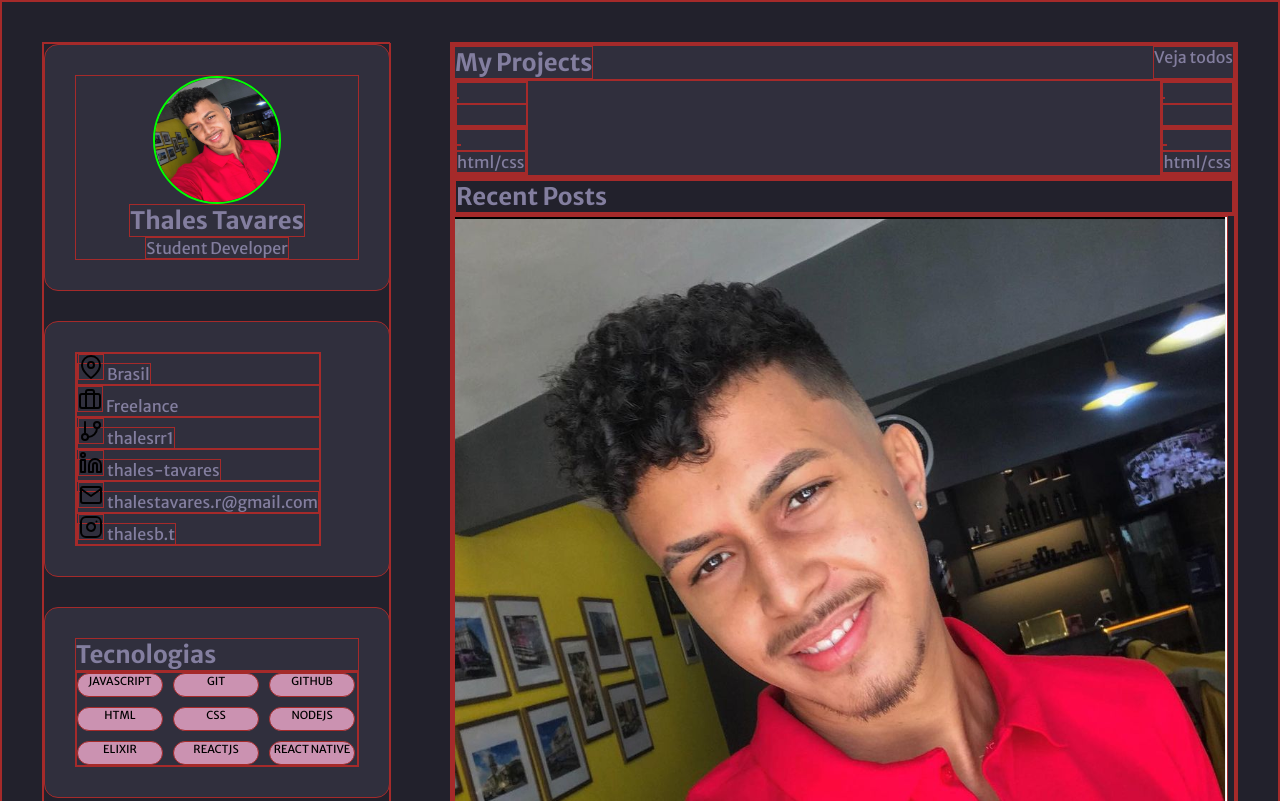
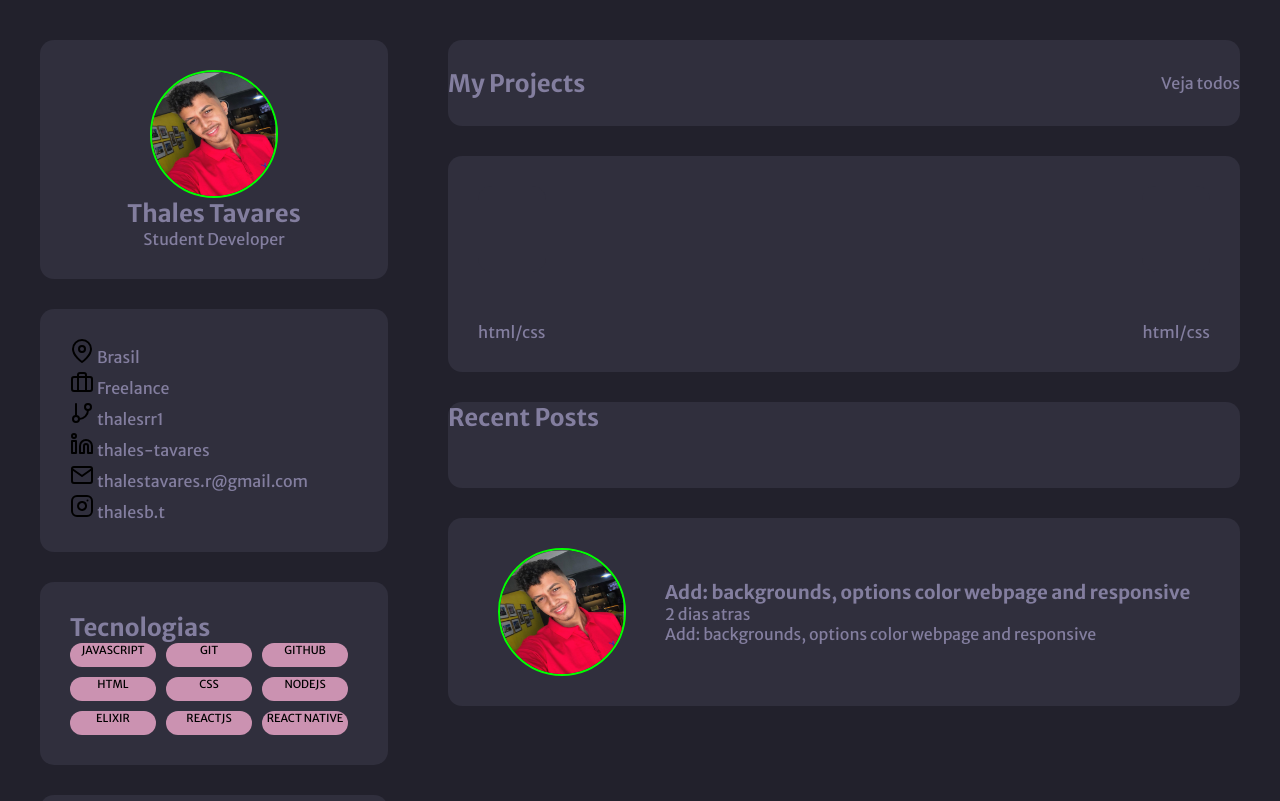
Before and after one commit to thalesrr1/portfolio-rktst, a plain HTML site: page index.html in a window 1280 px wide. Shown: the top 801 px of the page. Drawn offline with Linux system fonts and the light colour scheme.

Commit message:
Add: Acrescentando Recent Posts Fix: nomes de classes e organização do main no css

```diff
--- a/index.html
+++ b/index.html
@@ -17,7 +17,7 @@
         <div class="boxaside">
           <div class="boxprofile">
             <img
-              id="profile-img"
+              class="profile-img"
               src="Screenshot from 2022-10-24 23-34-19.png"
               alt="Image Profile"
               />
@@ -28,22 +28,28 @@
         <div class="boxaside links-profile">
           <ul>
             <li>
-              <a href="https://www.google.com.br/maps/@-20.9900844,-42.8589012,7z" target="_blank"><img src="assets/map-pin.svg"  alt="My Location"> Brasil</a>
+              <img src="assets/map-pin.svg"  alt="My Location">
+              <a href="https://www.google.com.br/maps/@-20.9900844,-42.8589012,7z" target="_blank">Brasil</a>
             </li>
             <li>
-              <img src="assets/briefcase.svg" alt="My Job"> Freelance
+              <img src="assets/briefcase.svg" alt="My Job">
+              <a>Freelance</a>
             </li>
             <li>
-              <a href="https://github.com/thalesrr1" target="_blank"><img src="assets/git-branch.svg"  alt="My Github"> thalesrr1</a>
+              <img src="assets/git-branch.svg"  alt="My Github">
+              <a href="https://github.com/thalesrr1" target="_blank">thalesrr1</a>
             </li>
             <li>
-              <a href="https://www.linkedin.com/in/thales-tavaress/" target="_blank"><img src="assets/linkedin.svg"  alt="My Linkedin"> thales-tavares</a>
+              <img src="assets/linkedin.svg"  alt="My Linkedin">
+              <a href="https://www.linkedin.com/in/thales-tavaress/" target="_blank"> thales-tavares</a>
             </li>
             <li>
-              <a href="mailto:thalestavares.r@gmail.com"><img src="assets/mail.svg"  alt="My Email"> thalestavares.r@gmail.com</a>
+              <img src="assets/mail.svg"  alt="My Email">
+              <a href="mailto:thalestavares.r@gmail.com">thalestavares.r@gmail.com</a>
             </li>
             <li>
-              <a href="http://instagram.com/thales" target="_blank"><img src="assets/instagram.svg"  alt="My Instagram"> thalesb.t</a>
+              <img src="assets/instagram.svg"  alt="My Instagram">
+              <a href="http://instagram.com/thales" target="_blank">thalesb.t</a>
             </li>
           </ul>
         </div>
@@ -93,11 +99,11 @@
     <!-- -->
     <main>
       <div class="boxmain">
-        <section class="bxm-projects">
-          <Header class="bxm-header">
+        <section id="bxm-projects">
+          <header class="bxm-header">
               <h2>My Projects</h2>
               <p>Veja todos</p>
-          </Header>
+          </header>
           <main class="bxm-mn">
             <div class="bxm-proj">
               <header class="bxm-mn-header">
@@ -130,22 +136,22 @@
                 </div>
             </div>
           </main><!--end main:bxm-mn-->
-        </section> <!--end section:bxm-projects-->
-        <section>
-          <div class="">
-            <Header class="">
+        </section> <!-- end section:bxm-projects -->
+        <section id="bxm-posts">
+            <Header>
               <h2>Recent Posts</h2>
             </Header>
-          </div>
-          <div class="">
-            <img src="Screenshot from 2022-10-24 23-34-19.png" alt="Image Profile">
+          <main>
+            <img
+            class="profile-img"
+            src="Screenshot from 2022-10-24 23-34-19.png" alt="Image Profile">
             <div>
               <h3>Add: backgrounds, options color webpage and responsive</h3>
               <p>2 dias atras</p>
               <p>Add: backgrounds, options color webpage and responsive</p>
             </div>
-          </div>
-        </section>
+          </main>
+        </section><!-- end section:bxm-posts -->
       </div> <!--end boxmain -->
     </main>
   </body>
--- a/style.css
+++ b/style.css
@@ -6,7 +6,7 @@
 }
 
 * {
-    border: 1px solid brown;
+    /* border: 1px solid brown; */
     margin: 0;
     padding: 0px;
     vertical-align: baseline;
@@ -15,14 +15,19 @@
     color: var(--text-color);
 }
 
-a:link, a:hover {
+a:link {
     color: inherit;
     text-decoration: none;
 }
 
-a:visited, a:active {
+
+a:visited {
+    color: var(--text-color);
+    text-decoration: none;
+}
+
+a:hover {
     color: var(--bg-color);
-    text-decoration: none;
 }
 
 body {
@@ -57,16 +62,24 @@ body {
     align-items: center;
 }
 
-
-.links-profile {
-    display: flex;
-
-}
-#profile-img {
+.profile-img {
     width: 128px;
     height: 128px;
     border-radius: 50%;
     border: 2px solid #00FF00;
+}
+
+.links-profile ul{
+    display: flex;
+    flex-direction: column;
+    flex-wrap: wrap;
+    gap: 3px;
+}
+
+.links-profile li {
+    /* align-items: center; */
+    /* text-align: center; */
+
 }
 
 .list-skills{
@@ -96,12 +109,37 @@ body {
     display: flex;
     justify-content: space-between;
 }
-.bxm-projects {
-    display: flex;
-    flex-direction: column;
-    background-color: var(--bg-cards);
-}
+
 .bxm-header {
     display: flex ;
     justify-content: space-between;
 }
+
+.boxmain section{
+    margin-bottom: 30px;
+}
+
+#bxm-projects {
+    display: flex;
+    flex-direction: column;
+}
+
+.boxmain section header {
+    border-radius: 14px;
+    background-color: var(--bg-cards);
+    margin-bottom: 30px;
+    height: 86px;
+    align-items: center;
+}
+
+.boxmain section main {
+    border-radius: 14px;
+    background-color: var(--bg-cards);
+    padding: 30px;
+}
+
+#bxm-posts main {
+    display: flex;
+    justify-content: space-around;
+    align-items: center;
+}
```
